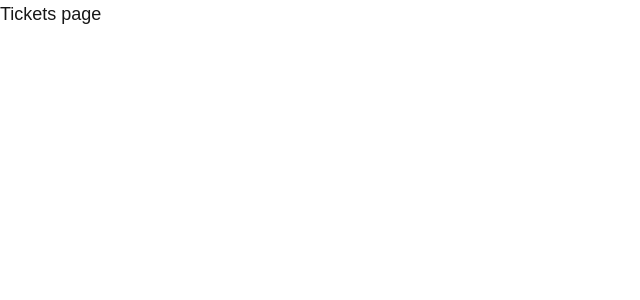
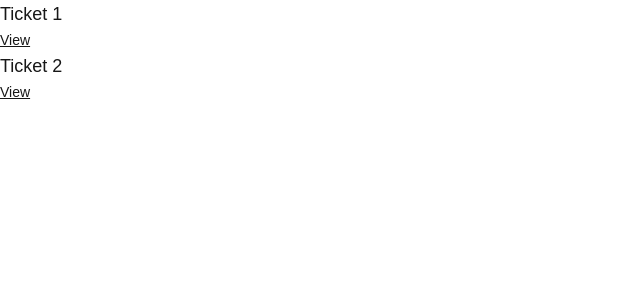
Before and after one commit to deepak2030x/ticket-tracker, a Next.js app: page /tickets in a window 1280 px wide. Shown: the top 300 px of the page, without its empty margins (0-640 px from the left). Built offline with nearby package versions, Linux system fonts and the light colour scheme.

Commit message:
Link components

```diff
--- a/src/app/page.tsx
+++ b/src/app/page.tsx
@@ -1,5 +1,14 @@
+import Link from "next/link";
+
 const HomePage = () => {
-  return <h2 className="text-lg">Home page</h2>;
+  return (
+    <div>
+      <h2 className="text-lg">Home page</h2>
+      <Link href="/tickets" className="underline">
+        Go to tickets
+      </Link>
+    </div>
+  );
 };
 
 export default HomePage;
--- a/src/app/tickets/[ticketId]/page.tsx
+++ b/src/app/tickets/[ticketId]/page.tsx
@@ -1,3 +1,5 @@
+import { initialTickets } from "@/data";
+
 type TicketPageProps = {
   params: Promise<{
     ticketId: string;
@@ -6,7 +8,17 @@
 
 const TicketPage = async ({ params }: TicketPageProps) => {
   const { ticketId } = await params;
-  return <h2 className="text-lg">Ticket page: {ticketId}</h2>;
+  const ticket = initialTickets.find((ticket) => ticket.id === ticketId);
+
+  if (!ticket) {
+    return <div>Ticket not found</div>;
+  }
+  return (
+    <div>
+      <h2 className="text-lg">{ticket.title}</h2>
+      <p className="text-sm">{ticket.content}</p>
+    </div>
+  );
 };
 
 export default TicketPage;
--- a/src/app/tickets/page.tsx
+++ b/src/app/tickets/page.tsx
@@ -1,5 +1,21 @@
+import Link from "next/link";
+
+import { initialTickets } from "@/data";
+
 const TicketsPage = () => {
-  return <h2 className="text-lg">Tickets page</h2>;
+  return (
+    <div>
+      {initialTickets.map((ticket) => (
+        <div key={ticket.id}>
+          <h2 className="text-lg">{ticket.title}</h2>
+
+          <Link href={`/tickets/${ticket.id}`} className="text-sm underline">
+            View
+          </Link>
+        </div>
+      ))}
+    </div>
+  );
 };
 
 export default TicketsPage;
--- /dev/null
+++ b/src/data.ts
@@ -0,0 +1,14 @@
+export const initialTickets = [
+  {
+    id: "1",
+    title: "Ticket 1",
+    content: "This is the first ticket.",
+    status: "DONE",
+  },
+  {
+    id: "2",
+    title: "Ticket 2",
+    content: "This is the second ticket.",
+    status: "OPEN",
+  },
+];
```
